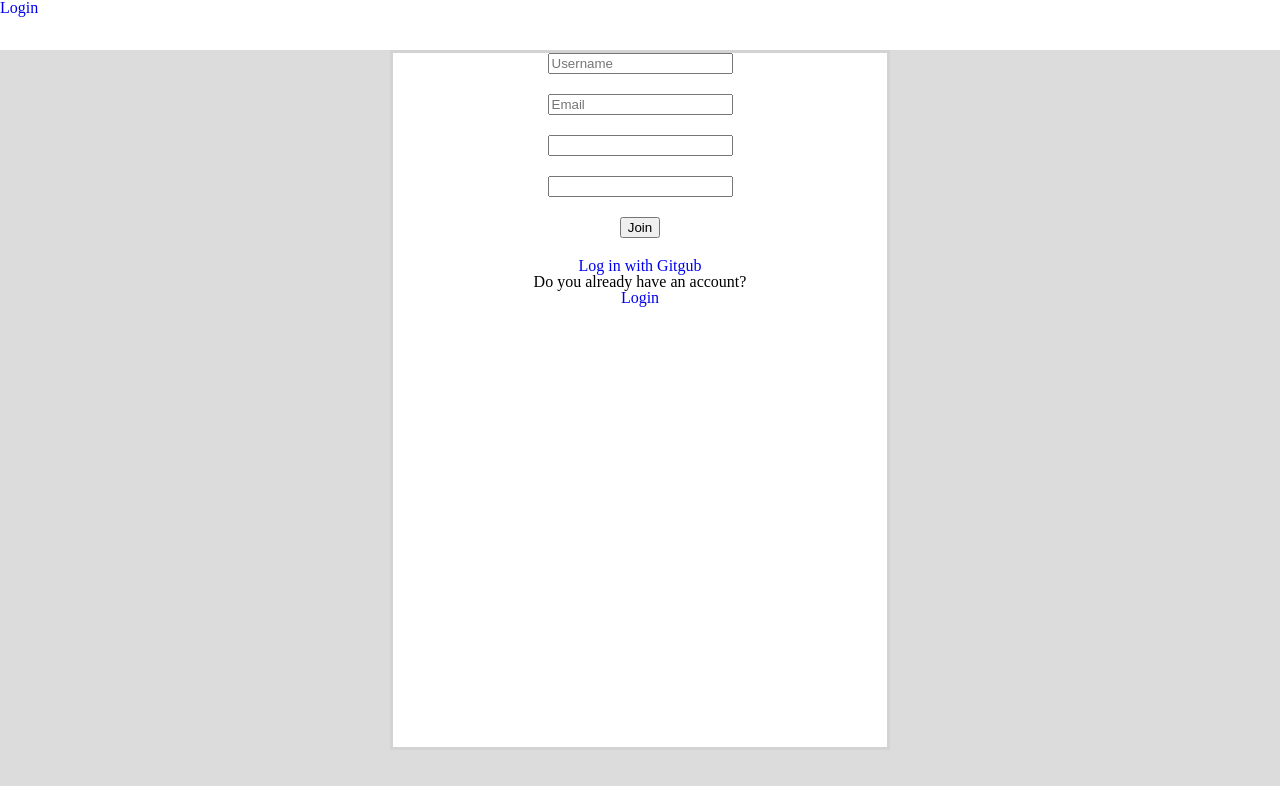
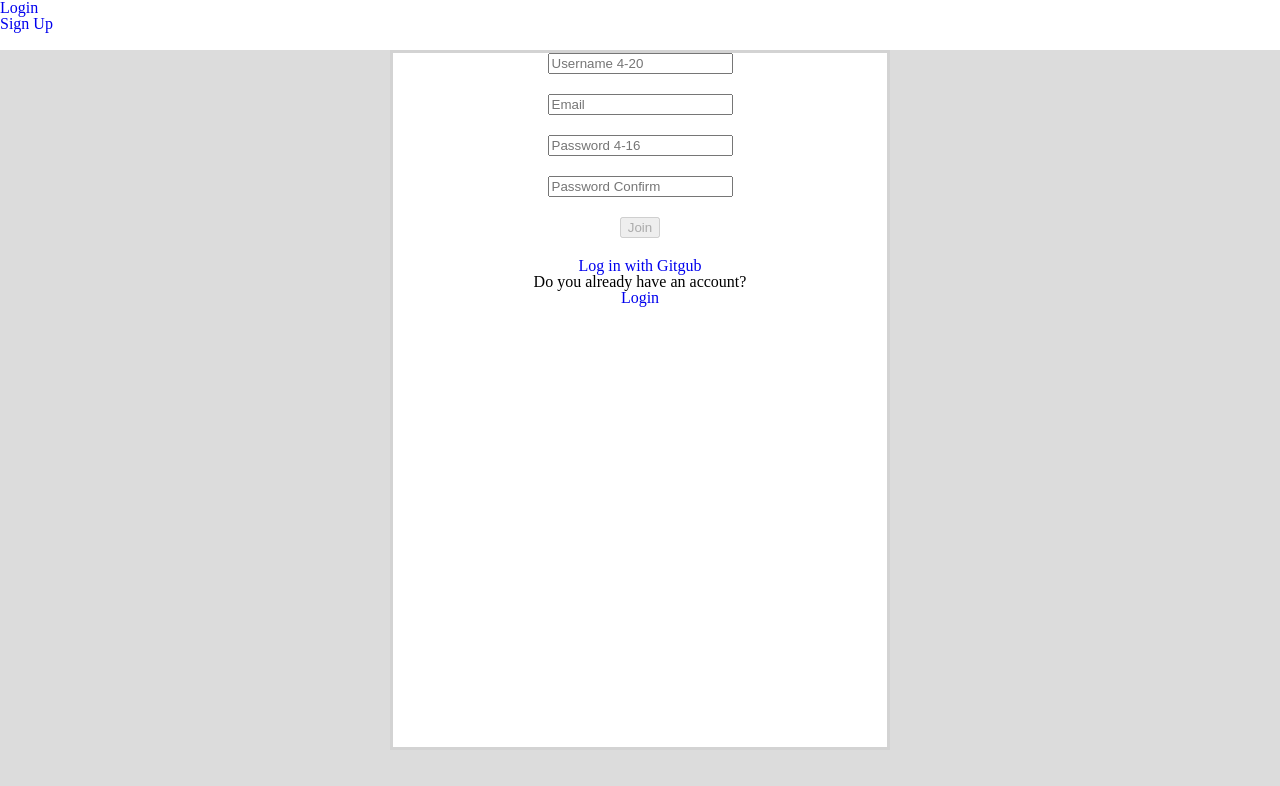
Before and after one commit to chanhong-ji/instaclone-client, a React (Create React App) app: page /signup in a window 1280 px wide. Shown: the top 786 px of the page. Built offline with nearby package versions, Linux system fonts and the light colour scheme.

Commit message:
feat: Get user Signup
with createAccount mutation of backend

```diff
--- a/package.json
+++ b/package.json
@@ -16,6 +16,7 @@
     "@types/node": "^16.11.26",
     "@types/react": "^17.0.42",
     "@types/react-dom": "^17.0.14",
+    "@types/react-router-dom": "^5.3.3",
     "graphql": "^16.3.0",
     "react": "^17.0.2",
     "react-dom": "^17.0.2",
@@ -32,7 +33,8 @@
     "start": "react-scripts start",
     "build": "react-scripts build",
     "test": "react-scripts test",
-    "eject": "react-scripts eject"
+    "eject": "react-scripts eject",
+    "codegen": "apollo client:codegen src/__generated__ --target=typescript --outputFlat"
   },
   "eslintConfig": {
     "extends": [
--- a/src/App.tsx
+++ b/src/App.tsx
@@ -27,7 +27,12 @@ function App() {
                     !isLoggedIn ? <Login /> : <Navigate to="/" replace />
                   }
                 />
-                <Route path="/signup" element={<Signup />} />
+                <Route
+                  path="/signup"
+                  element={
+                    !isLoggedIn ? <Signup /> : <Navigate to="/" replace />
+                  }
+                />
               </Route>
               <Route path="*" element={<NotFound />} />
             </Routes>
--- /dev/null
+++ b/src/__generated__/createAccount.ts
@@ -0,0 +1,24 @@
+/* tslint:disable */
+/* eslint-disable */
+// @generated
+// This file was automatically generated and should not be edited.
+
+// ====================================================
+// GraphQL mutation operation: createAccount
+// ====================================================
+
+export interface createAccount_createAccount {
+  __typename: "MutationResponse";
+  ok: boolean;
+  error: string | null;
+}
+
+export interface createAccount {
+  createAccount: createAccount_createAccount;
+}
+
+export interface createAccountVariables {
+  username: string;
+  email: string;
+  password: string;
+}
--- /dev/null
+++ b/src/__generated__/login.ts
@@ -0,0 +1,24 @@
+/* tslint:disable */
+/* eslint-disable */
+// @generated
+// This file was automatically generated and should not be edited.
+
+// ====================================================
+// GraphQL mutation operation: login
+// ====================================================
+
+export interface login_login {
+  __typename: "LoginResult";
+  ok: boolean;
+  error: string | null;
+  token: string | null;
+}
+
+export interface login {
+  login: login_login;
+}
+
+export interface loginVariables {
+  username: string;
+  password: string;
+}
--- a/src/components/FormError.tsx
+++ b/src/components/FormError.tsx
@@ -4,8 +4,8 @@ const Text = styled.span`
   background-color: orange;
 `;
 
-function FormError({ text }: { text: string | null }) {
-  return <Text>{text}</Text>;
+function FormError({ text }: { text: string | undefined }) {
+  return text ? <Text>{text ? text : null}</Text> : null;
 }
 
 export default FormError;
--- a/src/components/Header.tsx
+++ b/src/components/Header.tsx
@@ -22,9 +22,14 @@ function Header() {
         {isLoggedIn ? (
           <Item onClick={getUserLogout}>Logout</Item>
         ) : (
-          <Item>
-            <Link to="/login">Login</Link>
-          </Item>
+          <>
+            <Item>
+              <Link to="/login">Login</Link>
+            </Item>
+            <Item>
+              <Link to="signup">Sign Up</Link>
+            </Item>
+          </>
         )}
       </Items>
     </Container>
--- a/src/screens/Login.tsx
+++ b/src/screens/Login.tsx
@@ -1,5 +1,5 @@
-import { useForm } from "react-hook-form";
-import { Link } from "react-router-dom";
+import { SubmitHandler, useForm } from "react-hook-form";
+import { Link, Location, useLocation } from "react-router-dom";
 import FormBox from "../components/auth/FormBox";
 import AuthLayout from "../components/auth/AuthLayout";
 import BottomBox from "../components/auth/BottomBox";
@@ -8,8 +8,19 @@ import PageTitle from "../components/PageTitle";
 import { gql, useMutation } from "@apollo/client";
 import FormError from "../components/FormError";
 import { getUserLogin } from "../apollo";
+import { login, loginVariables } from "../__generated__/login";
 
-const LOGIN_MUTATION = gql`
+interface IForm {
+  username: string;
+  password: string;
+  result: string;
+}
+interface CustomizedState {
+  username?: string;
+  password?: string;
+}
+
+export const LOGIN_MUTATION = gql`
   mutation login($username: String!, $password: String!) {
     login(username: $username, password: $password) {
       ok
@@ -20,33 +31,50 @@ const LOGIN_MUTATION = gql`
 `;
 
 function Login() {
+  const location = useLocation();
+  const state = location.state as CustomizedState;
   const {
     register,
     handleSubmit,
     formState: { isValid, errors },
     getValues,
     setError,
-  } = useForm({ mode: "onChange" });
+    clearErrors,
+  } = useForm<IForm>({
+    mode: "onChange",
+    defaultValues: {
+      username: state?.username,
+      password: state?.password,
+    },
+  });
+
   // form submit
-  const onSubmitValid = () => {
+  const onSubmitValid: SubmitHandler<IForm> = () => {
     if (loading) return;
     const { username, password } = getValues();
-    login({ variables: { username, password: String(password) } });
+    login({
+      variables: { username: String(username), password: String(password) },
+    });
   };
-  // graphQL db
-  const [login, { loading }] = useMutation(LOGIN_MUTATION, {
-    onCompleted: (data) => {
+
+  // after getting mutation data
+  const onCompleted = (data: login) => {
     const {
       login: { ok, error, token },
     } = data;
     if (!ok) {
-        return setError("result", { message: error });
+      return setError("result", { message: error || undefined });
     }
     if (token) {
       getUserLogin(token);
     }
-    },
-  });
+  };
+
+  // graphQL db
+  const [login, { loading }] = useMutation<login, loginVariables>(
+    LOGIN_MUTATION,
+    { onCompleted }
+  );
 
   return (
     <AuthLayout>
@@ -59,8 +87,11 @@ function Login() {
               maxLength: 20,
             })}
             placeholder="Username"
+            maxLength={40}
+            onFocus={() => clearErrors("result")}
           />
           <FormError text={errors?.username?.message} />
+
           <input
             {...register("password", {
               required: "Password is required",
@@ -68,8 +99,11 @@ function Login() {
             })}
             type="password"
             placeholder="Password"
+            maxLength={40}
+            onFocus={() => clearErrors("result")}
           />
           <FormError text={errors?.password?.message} />
+
           <input type="submit" value={"Login"} disabled={!isValid || loading} />
         </form>
         <FormError text={errors?.result?.message} />
--- a/src/screens/Signup.tsx
+++ b/src/screens/Signup.tsx
@@ -1,47 +1,141 @@
-import { useForm } from "react-hook-form";
+import { SubmitHandler, useForm } from "react-hook-form";
 import AuthLayout from "../components/auth/AuthLayout";
 import BottomBox from "../components/auth/BottomBox";
 import SocialLogin from "../components/auth/SocialLogin";
 import FormBox from "../components/auth/FormBox";
 import PageTitle from "../components/PageTitle";
+import { gql, useMutation } from "@apollo/client";
+import FormError from "../components/FormError";
+import { useNavigate } from "react-router-dom";
+import {
+  createAccount,
+  createAccountVariables,
+} from "../__generated__/createAccount";
+
+interface IForm {
+  username: string;
+  email: string;
+  password: string;
+  passwordConfirm: string;
+  result: string;
+}
+
+const CREATE_ACCOUNT = gql`
+  mutation createAccount(
+    $username: String!
+    $email: String!
+    $password: String!
+  ) {
+    createAccount(username: $username, email: $email, password: $password) {
+      ok
+      error
+    }
+  }
+`;
 
 function Signup() {
-  const { register, handleSubmit } = useForm();
-  const onValid = () => {};
+  const {
+    register,
+    handleSubmit,
+    getValues,
+    setError,
+    formState: { errors, isValid },
+    clearErrors,
+  } = useForm<IForm>({ mode: "onChange" });
+
+  const navigate = useNavigate();
+
+  // graphQL db
+  const [createAccount, { loading }] = useMutation<
+    createAccount,
+    createAccountVariables
+  >(CREATE_ACCOUNT, {
+    onCompleted: (data) => {
+      const {
+        createAccount: { ok, error },
+      } = data;
+      if (!ok) return setError("result", { message: error || undefined });
+      const { username, password } = getValues();
+      navigate("/login", { state: { username, password } });
+    },
+  });
+
+  // form submit
+  const onSubmitValid: SubmitHandler<IForm> = async () => {
+    if (loading) return;
+    const { username, email, password, passwordConfirm } = getValues();
+    // Check password Cofirm
+    if (password !== passwordConfirm) {
+      return setError(
+        "password",
+        { message: "Password confirm Wrong" },
+        { shouldFocus: true }
+      );
+    }
+    // Create Account
+    createAccount({
+      variables: {
+        username: String(username),
+        email: String(email),
+        password: String(password),
+      },
+    });
+  };
+
   return (
     <AuthLayout>
       <PageTitle title="Sign up" />
       <FormBox>
-        <form onSubmit={handleSubmit(onValid)}>
+        <form onSubmit={handleSubmit(onSubmitValid)}>
           <input
             {...register("username", {
-              required: true,
-              minLength: 4,
-              maxLength: 8,
+              required: "required",
+              minLength: { value: 4, message: "should be more than 4" },
+              maxLength: { value: 20, message: "Too long" },
             })}
-            placeholder="Username"
+            placeholder="Username 4-20"
+            maxLength={40}
+            onFocus={() => clearErrors("result")}
           />
+          <FormError text={errors?.username?.message}></FormError>
+
           <input
             {...register("email", {
-              required: true,
+              required: "required",
               maxLength: 50,
             })}
+            type="email"
             placeholder="Email"
+            maxLength={40}
+            onFocus={() => clearErrors("result")}
           />
+          <FormError text={errors?.email?.message}></FormError>
+
           <input
             {...register("password", {
-              required: true,
-              minLength: 4,
+              required: "required",
+              minLength: { value: 4, message: "more than 4" },
+              maxLength: { value: 16, message: "shorter than 16" },
+            })}
+            type="password"
+            placeholder="Password 4-16"
+            maxLength={40}
+          />
+          <FormError text={errors?.password?.message}></FormError>
+
+          <input
+            {...register("passwordConfirm", {
+              required: "required",
               maxLength: 16,
             })}
-            type="Password"
+            type="password"
+            placeholder="Password Confirm"
+            maxLength={40}
           />
-          <input
-            {...register("passwordConfirm", { required: true, maxLength: 16 })}
-            type="Password Confirm"
-          />
-          <input type="submit" value="Join" />
+
+          <input type="submit" value="Join" disabled={!isValid} />
         </form>
+        <FormError text={errors?.result?.message} />
       </FormBox>
       <SocialLogin />
       <BottomBox to="/login" text="Do you already have an account?" />
```
Also changed, not shown: apollo.config.js (added, +10 -0 lines), src/__generated__/globalTypes.ts (added, +12 -0 lines), 2 other files (tests, documents, lock files or other folders). Lines whose indentation alone changed are shown as unchanged.
